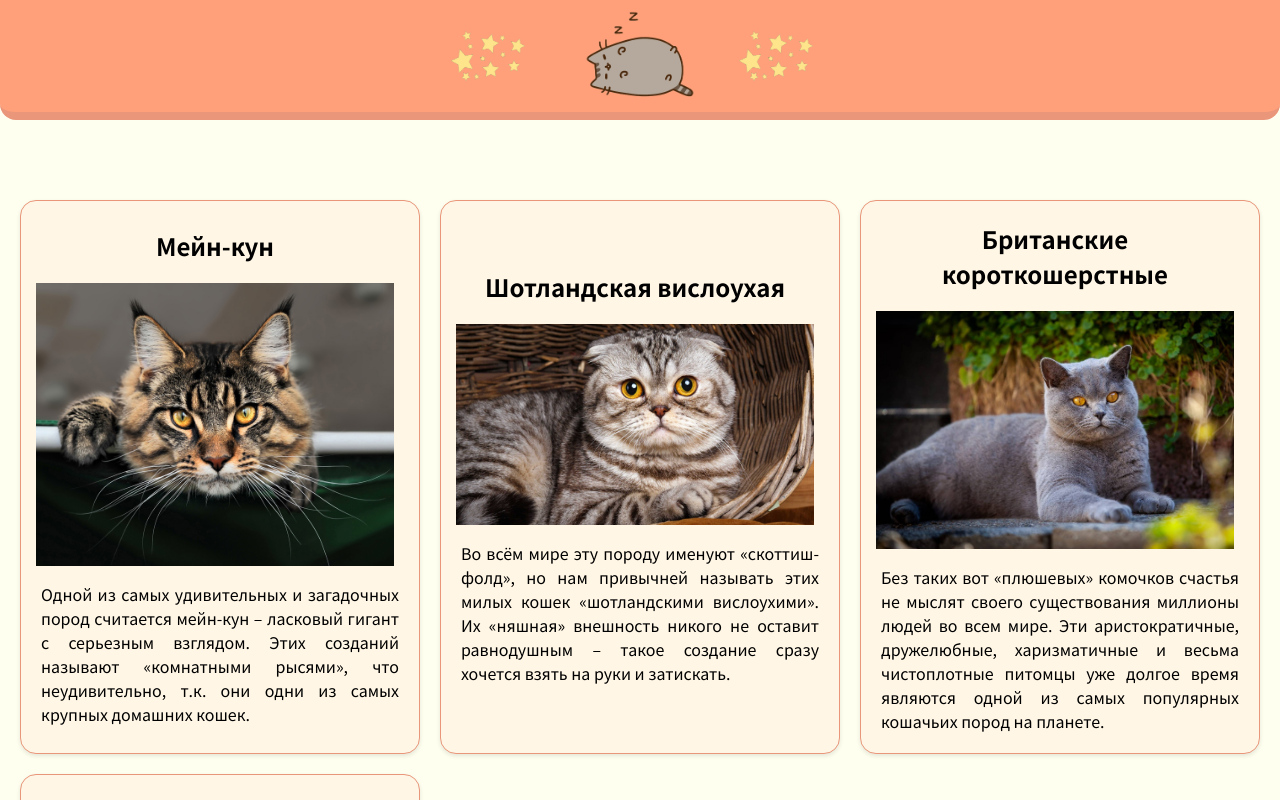
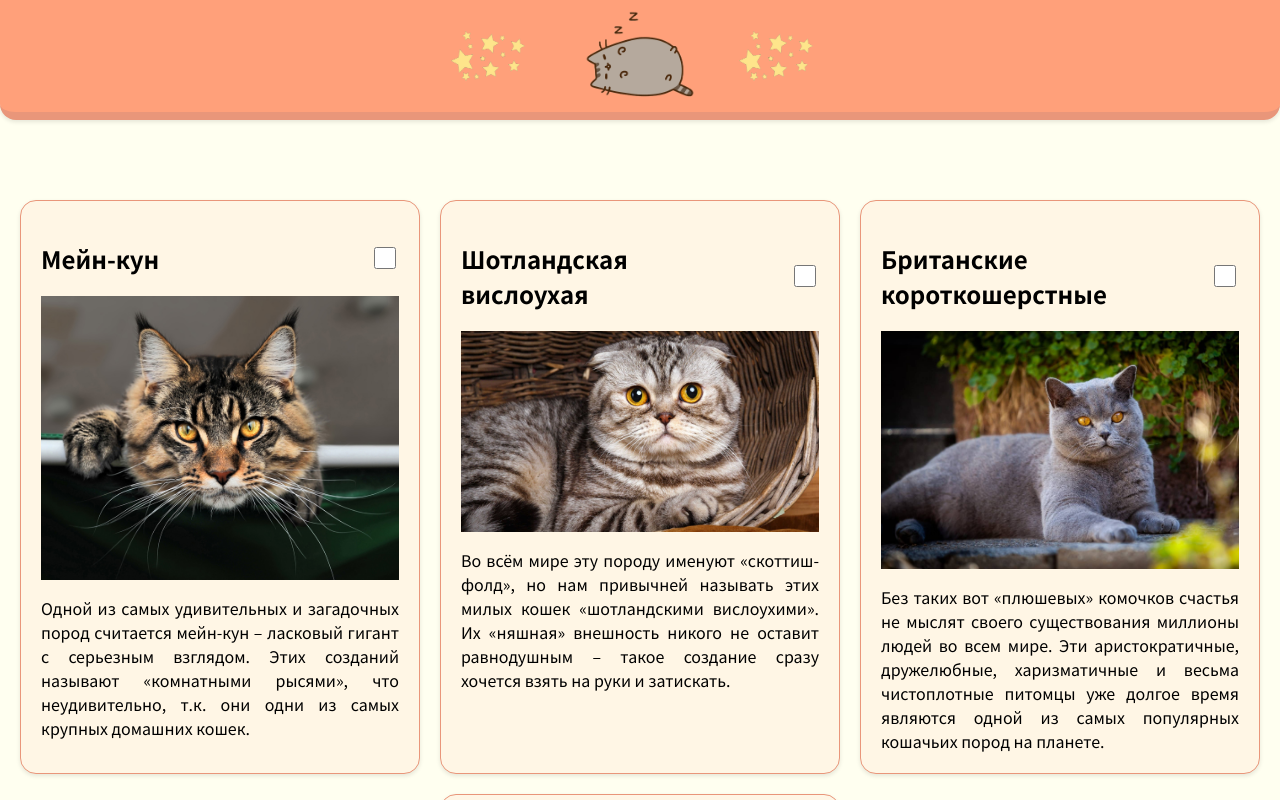
Before and after one commit to NadyaKir/React, a React (Create React App) app: page / in a window 1280 px wide. Shown: the top 800 px of the page. Built offline with nearby package versions, Linux system fonts and the light colour scheme.

Commit message:
Added checkbox functionality. Fixced layout, class naming

```diff
--- a/src/components/Card/Card.css
+++ b/src/components/Card/Card.css
@@ -1,8 +1,4 @@
 .card {
-  display: flex;
-  flex-direction: column;
-  justify-content: center;
-  align-items: center;
   text-align: center;
   background-color: #fff6e5;
   border: 1px solid #e9967a;
@@ -13,18 +9,36 @@
   max-width: 400px;
 }
 
-.card h2 {
-  margin-right: 10px;
-  margin-top: 0;
+.checked {
+  color: #fee58b;
+  background-color: #4b4b4b;
+  border: 1px solid #fff;
 }
 
-.card img {
-  margin-right: 10px;
-  max-width: 100%;
-  height: auto;
+.card__block {
+  display: flex;
+  justify-content: space-between;
+  align-items: center;
 }
 
-.card p {
+.card__block-title {
+  width: 120px;
+  text-align: start;
+}
+
+.card__block-checkbox {
+  width: 22px;
+  height: 22px;
+  border-radius: 1rem;
+}
+
+.card__img {
+  width: 100%;
+  height: auto;
+  vertical-align: middle;
+}
+
+.card__content-text {
   text-align: justify;
   margin-bottom: 0;
 }
--- a/src/components/Card/Card.js
+++ b/src/components/Card/Card.js
@@ -1,9 +1,27 @@
+import { useState } from 'react';
+
 import './Card.css';
+
 function Card(props) {
+  const [isChecked, setIsChecked] = useState(false);
+
+  const checkboxChangeHandler = () => {
+    setIsChecked(!isChecked);
+  };
+
+  const cardClassName = isChecked ? 'card checked' : 'card';
+
   return (
-    <div className="card">
-      <h2>{props.title}</h2>
-      <img src={props.img} alt="cat" />
+    <div className={cardClassName}>
+      <div className="card__block">
+        <h2 className="card__block-title">{props.title}</h2>
+        <input
+          className="card__block-checkbox"
+          type="checkbox"
+          checked={isChecked}
+          onChange={checkboxChangeHandler}></input>
+      </div>
+      <img className="card__img" src={props.img} alt="cat" />
       <p className="card__content-text">{props.descr}</p>
     </div>
   );
--- a/src/components/Header/Header.css
+++ b/src/components/Header/Header.css
@@ -4,6 +4,7 @@
   align-items: center;
   margin-bottom: 5rem;
   background: #ffa07a;
+  box-shadow: 0 2px 4px rgba(0, 0, 0, 0.1);
   border-bottom: 0.5rem solid #e9967a;
   border-bottom-left-radius: 1rem; /* Закругление нижнего левого угла */
   border-bottom-right-radius: 1rem; /* Закругление нижнего правого угла */
--- a/src/index.css
+++ b/src/index.css
@@ -16,7 +16,7 @@ body {
 .cards {
   display: flex;
   flex-wrap: wrap;
-  justify-content: space-between;
+  justify-content: space-evenly;
   gap: 20px;
   margin: 0 20px;
 }
```
